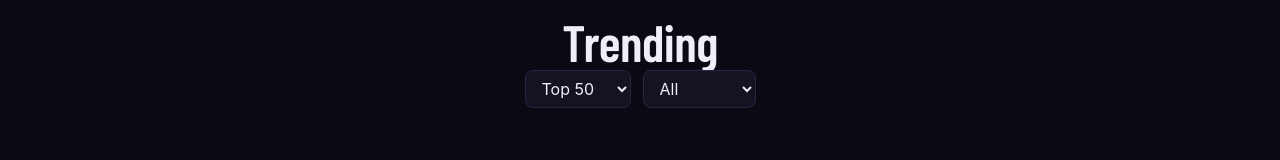
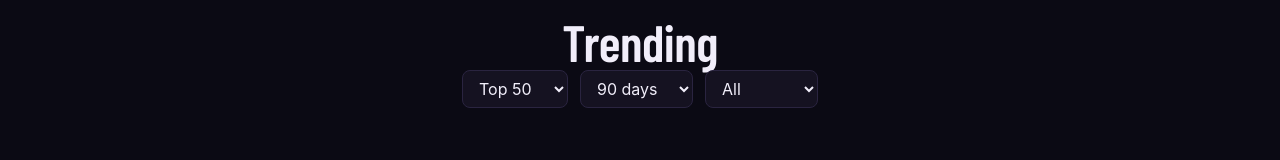
Before and after one commit to Eggy99367/role_bell, a React (Vite) app: page / in a window 1280 px wide. Shown: the part 751-911 px from the top of the page. Built offline with nearby package versions, Linux system fonts and the light colour scheme; no server answers; the database is empty.

Commit message:
feat: add day filter to trending list

```diff
--- a/src/components/TrendingList.tsx
+++ b/src/components/TrendingList.tsx
@@ -6,7 +6,7 @@ import TrackerCard, { type Tracker } from '@/components/TrackerCard';
 const TRACKER_FIELDS = 'id,company,title,target_url,status,creator_id,is_public,last_checked_at,created_at,target_selector,target_keyword';
 
 export default function TrendingList() {
-  const [filterData, setFilterData] = useState({count: 50, status: "ALL"});
+  const [filterData, setFilterData] = useState({count: 50, status: "ALL", days: 90});
 
   const [trending, setTrending] = useState<Tracker[]>([]);
   const [subscribedIds, setSubscribedIds] = useState<Set<string>>(new Set());
@@ -17,10 +17,12 @@ export default function TrendingList() {
   }
 
   useEffect(() => {
+    const cutoff = new Date(Date.now() - Number(filterData.days) * 86400000).toISOString();
     let query = supabase
       .from('trackers')
       .select(TRACKER_FIELDS)
-      .eq('is_public', true);
+      .eq('is_public', true)
+      .or(`and(status.eq.MATCHED,last_checked_at.gte.${cutoff}),and(status.neq.MATCHED,created_at.gte.${cutoff})`);
     if (filterData.status !== 'ALL') query = query.eq('status', filterData.status);
     query
       .limit(filterData.count)
@@ -55,6 +57,13 @@ export default function TrendingList() {
           <option value={"50"}>Top 50</option>
           <option value={"100"}>Top 100</option>
         </select>
+        <select name="days" id="trending-days-selector" onChange={handleFilterChange} value={filterData.days}>
+          <option value={"5"}>5 days</option>
+          <option value={"10"}>10 days</option>
+          <option value={"30"}>30 days</option>
+          <option value={"90"}>90 days</option>
+          <option value={"180"}>180 days</option>
+        </select>
         <select name="status" id="trending-count-selector" onChange={handleFilterChange} value={filterData.status}>
           <option value={"ALL"}>All</option>
           <option value={"WAITING"}>Waiting</option>
```
